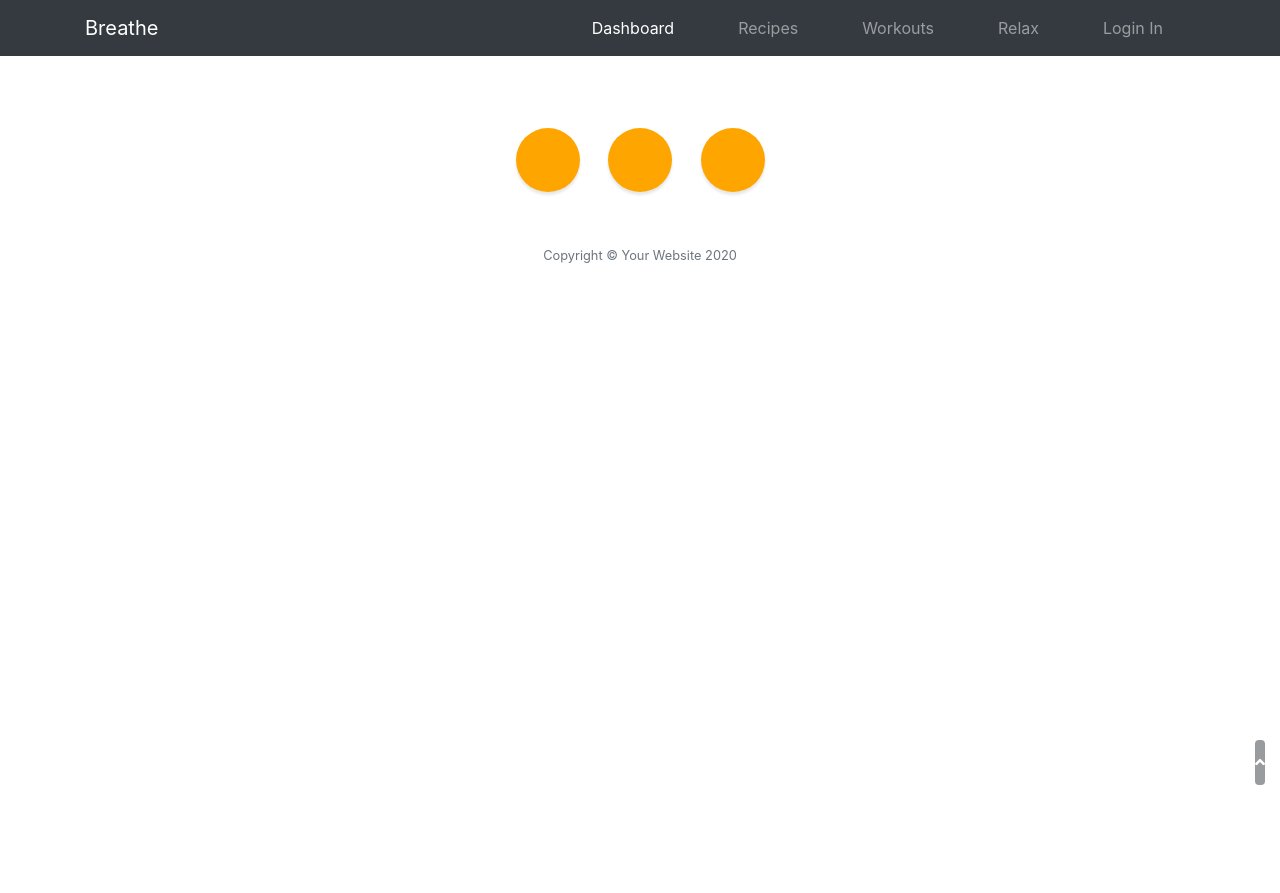
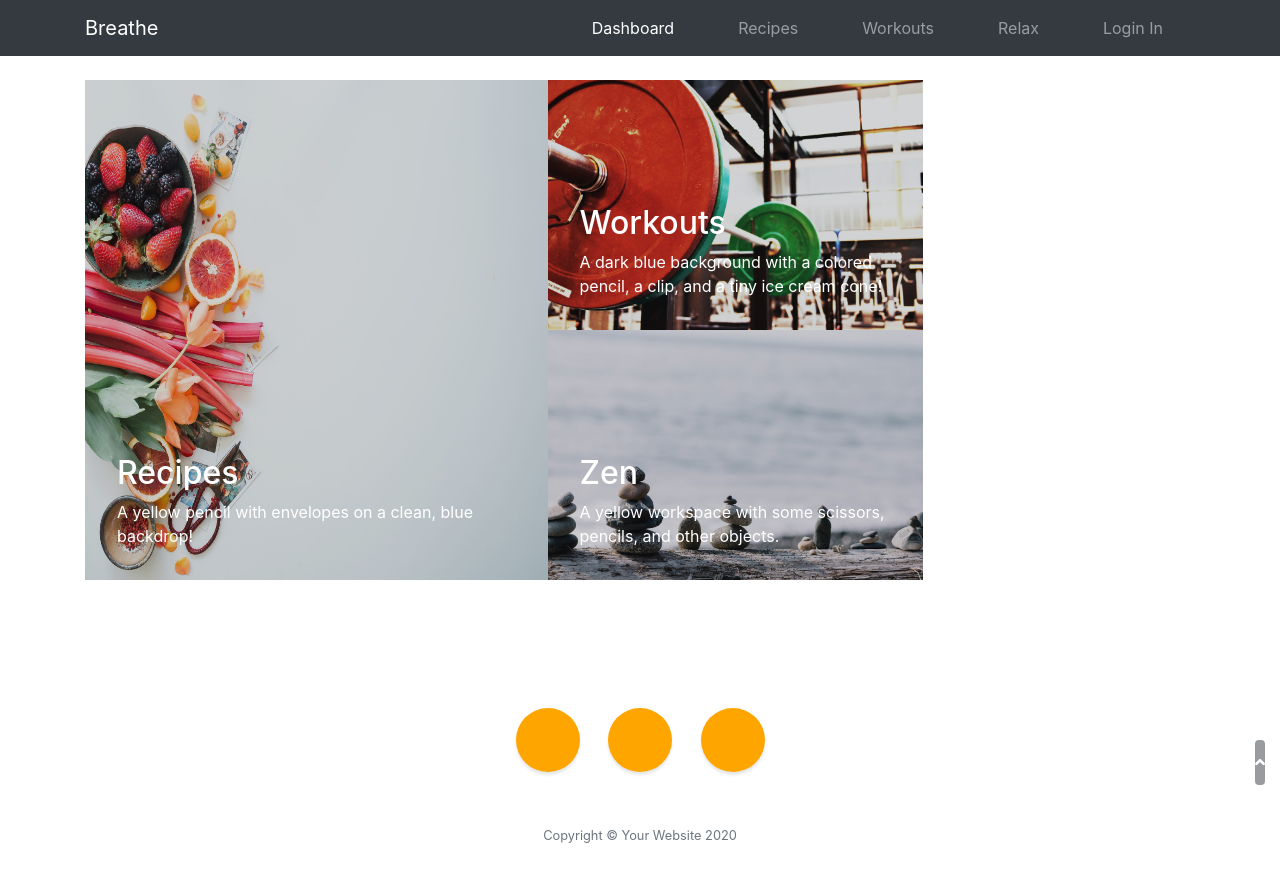
Before and after one commit to johndbigboi/Muscle-Farm, a Flask app: page /dashboard in a window 1280 px wide. Before the commit the page ends 785 px from the top, so only its background shows below. Run offline with Flask 2, Linux system fonts and the light colour scheme; data that the repository does not hold is empty; some libraries are stand-ins or nearby versions.

Commit message:
add dashboard section

```diff
--- a/templates/dashboard.html
+++ b/templates/dashboard.html
@@ -1,6 +1,46 @@
 {% extends 'base.html' %}
+
 {% block content %}
-<div class="container">
+<section class="container-fluid main" id="dashboard">
+    <div class="row">
+        <div class="col-md-5 recipes">
+            <a class="dashboard-item" href="#!">
+                <div class="caption">
+                    <div class="caption-content">
+                        <div class="h2">Recipes</div>
+                        <p class="mb-0">A yellow pencil with envelopes on a clean, blue backdrop!</p>
+                    </div>
+                </div>
+                <img class="img-fluid" src="../static/images/brooke-lark-08bOYnH_r_E-unsplash.jpg" alt="">
+            </a>
+        </div>
+        <div class="col-md-7 workouts">
+            <div class="row">
+                <a class="dashboard-item"" href=" #!">
+                    <div class="caption">
+                        <div class="caption-content">
+                            <div class="h2">Workouts</div>
+                            <p class="mb-0">A dark blue background with a colored pencil, a clip, and a tiny ice
+                                cream
+                                cone!</p>
+                        </div>
+                    </div>
+                    <img class="img-fluid" src="../static/images/jesper-aggergaard-oc7tGf44rM0-unsplash.jpg" alt="">
+                </a>
+                <a class="dashboard-item" href="#!">
+                    <div class="caption">
+                        <div class="caption-content">
+                            <div class="h2">Zen</div>
+                            <p class="mb-0">A yellow workspace with some scissors, pencils, and other objects.</p>
+                        </div>
+                    </div>
+                    <img class="img-fluid" src="../static/images/patrick-fore-JBghIzjbuLs-unsplash.jpg" alt="">
+                </a>
+            </div>
+        </div>
+    </div>
+</section>
+<div class="main">
     {% for recipe in recipes %}
     <h2>{{recipe.category_name}}</h2>
     <h3>{{recipe.recipe_name}}</h3>
@@ -19,12 +59,6 @@
     <img src="{{ recipe.image }}" width="300" height="300" alt="" class="responsive-img">
     {% endfor %}
 </div>
-<div class="container">
-    {% for workout in workouts %}
-    <h2>{{workout.category_name}}</h2>
-    <h3>{{workout.workout_name}}</h3>
-    <p>{{workout.description}}</p>
-    <img src="{{ workout.workout_image }}" width="300" height="300" alt="" class="responsive-img">
-    {% endfor %}
-</div>
+
+
 {% endblock %}
```
